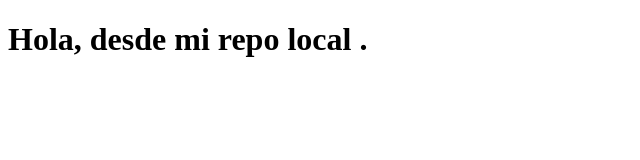
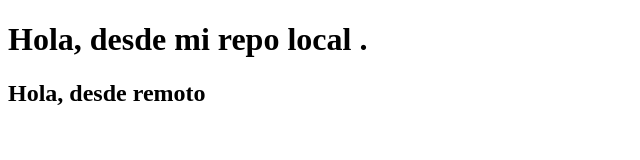
Before and after one commit to NikoleeMC/repoPrueba, a plain HTML site: page index.html in a window 1280 px wide. Shown: the whole page, without its empty margins (0-640 px from the left). Drawn offline with Linux system fonts and the light colour scheme.

Commit message:
Update index.html

```diff
--- a/index.html
+++ b/index.html
@@ -7,5 +7,6 @@
 </head>
 <body>
     <h1>Hola, desde mi repo local .</h1>
+    <h2>Hola, desde remoto</h2>
 </body>
 </html>
```
